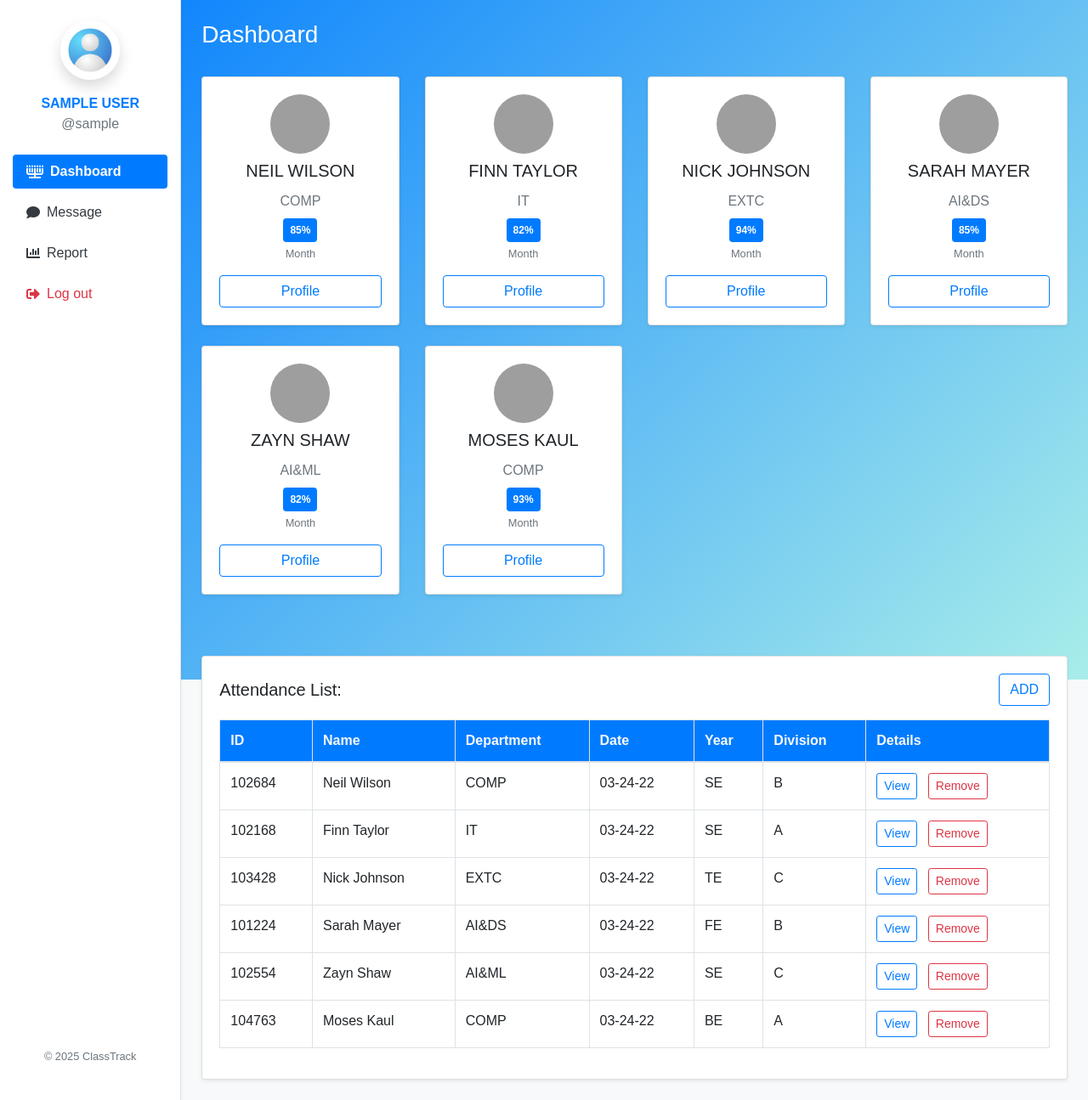
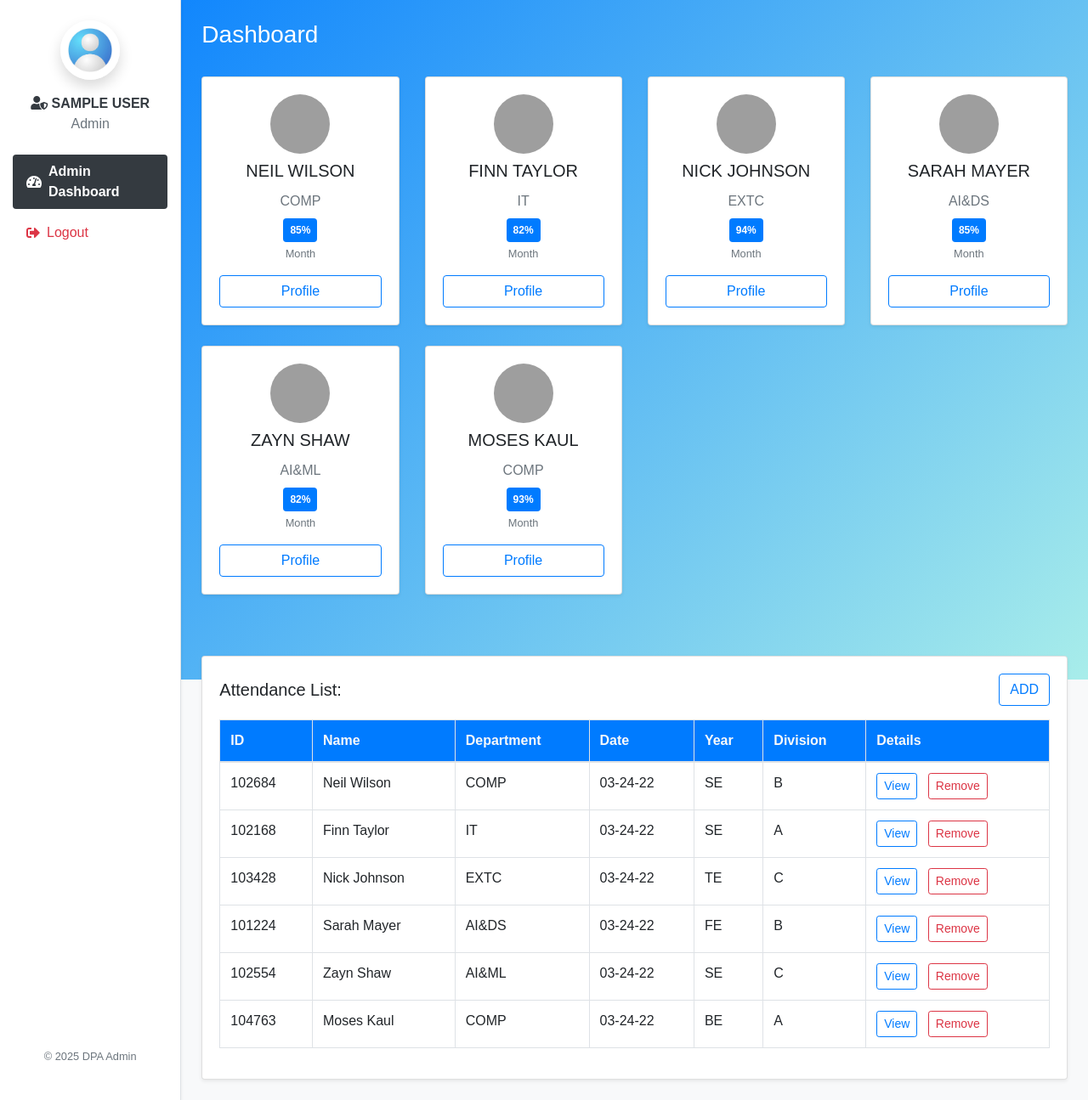
Before and after one commit to sundaramrai/ClassTrack, a Django app: page /dashboard in a window 1280 px wide. Shown: the whole page at 85% size. Run offline with Django 5.2, Linux system fonts and the light colour scheme; the visitor is signed in with stand-in values (Sample User, id 1); some libraries are stand-ins or nearby versions; grey boxes are pictures that could not be loaded.

Commit message:
refactor dashboard.html to enhance sidebar structure and improve user role differentiation

```diff
--- a/templates/app/dashboard.html
+++ b/templates/app/dashboard.html
@@ -1,24 +1,166 @@
 {% extends "app/base.html" %}
 {% block title %}ClassTrack - Dashboard{% endblock %}
 {% block body_class %}bg-light min-vh-100{% endblock %}
-{% block content %}
+{% block layout %}
 {% load static %}
+
 <div class="container-fluid">
 	<div class="row">
-		<!-- Sidebar -->
-		<nav
-			class="col-md-2 d-none d-md-flex flex-column align-items-center bg-white border-right py-4 min-vh-100 shadow-sm">
+		{% if user.is_superuser or user.is_staff %}
+		<!-- Admin Sidebar -->
+		<nav class="col-md-2 d-none d-md-flex flex-column align-items-center bg-white border-right py-4 min-vh-100 shadow-sm"
+			aria-label="Admin Sidebar">
 			<div class="mb-4 text-center w-100">
-				<img src="{% static 'images/user.png' %}" alt="User" class="rounded-circle mb-2 img-fluid shadow"
+				<img src="{% static 'images/user.png' %}" alt="Admin" class="rounded-circle mb-2 img-fluid shadow"
 					style="width:70px; height:70px; object-fit:cover;">
-				<div class="font-weight-bold text-uppercase mt-2 text-primary">{{ user.first_name }} {{ user.last_name}}</div>
+				<div class="font-weight-bold text-uppercase mt-2 text-dark">
+					<i class="fas fa-user-shield"></i> {{ user.get_full_name }}
+				</div>
+				<div class="text-muted">Admin</div>
+			</div>
+			<ul class="nav flex-column w-100">
+				<li class="nav-item mb-2">
+					<a class="nav-link active font-weight-bold d-flex align-items-center px-3 py-2 rounded text-white bg-dark"
+						href="/admin/">
+						<i class="fas fa-tachometer-alt mr-2"></i> <span>Admin Dashboard</span>
+					</a>
+				</li>
+				<li class="nav-item">
+					<a class="nav-link d-flex align-items-center px-3 py-2 rounded text-danger"
+						href="{% url 'signout' %}">
+						<i class="fas fa-sign-out-alt mr-2"></i> <span>Logout</span>
+					</a>
+				</li>
+			</ul>
+			<div class="mt-auto w-100 text-center pb-3">
+				<small class="text-muted">&copy; {{ year|default:"2025" }} DPA Admin</small>
+			</div>
+		</nav>
+		{% elif user.teacher_profile %}
+		<!-- Teacher Sidebar -->
+		<nav class="col-md-2 d-none d-md-flex flex-column align-items-center bg-white border-right py-4 min-vh-100 shadow-sm"
+			aria-label="Teacher Sidebar">
+			<div class="mb-4 text-center w-100">
+				<img src="{% static 'images/user.png' %}" alt="Teacher" class="rounded-circle mb-2 img-fluid shadow"
+					style="width:70px; height:70px; object-fit:cover;">
+				<div class="font-weight-bold text-uppercase mt-2 text-primary">{{ user.get_full_name }}</div>
+				{% if user.teacher_profile %}
+				<div class="text-muted">@{{ user.teacher_profile.employee_id }}</div>
+				{% else %}
 				<div class="text-muted">@{{ user.username }}</div>
+				{% endif %}
+				<div class="text-muted small">Teacher</div>
 			</div>
 			<ul class="nav flex-column w-100">
 				<li class="nav-item mb-2">
 					<a class="nav-link active font-weight-bold d-flex align-items-center px-3 py-2 rounded text-white bg-primary"
-						href="/dashboard">
-						<i class="fas fa-menorah mr-2"></i> <span>Dashboard</span>
+						href="{% url 'dashboard' %}">
+						<i class="fas fa-tachometer-alt mr-2"></i> <span>Dashboard</span>
+					</a>
+				</li>
+				<li class="nav-item mb-2">
+					<a class="nav-link d-flex align-items-center px-3 py-2 rounded text-dark" href="#">
+						<i class="fas fa-users mr-2"></i> <span>My Classes</span>
+					</a>
+				</li>
+				<li class="nav-item mb-2">
+					<a class="nav-link d-flex align-items-center px-3 py-2 rounded text-dark" href="#">
+						<i class="fas fa-calendar-check mr-2"></i> <span>Attendance</span>
+					</a>
+				</li>
+				<li class="nav-item mb-2">
+					<a class="nav-link d-flex align-items-center px-3 py-2 rounded text-dark" href="#">
+						<i class="fas fa-book mr-2"></i> <span>Study Materials</span>
+					</a>
+				</li>
+				<li class="nav-item mb-2">
+					<a class="nav-link d-flex align-items-center px-3 py-2 rounded text-dark" href="#">
+						<i class="fas fa-bullhorn mr-2"></i> <span>Announcements</span>
+					</a>
+				</li>
+				<li class="nav-item mb-2">
+					<a class="nav-link d-flex align-items-center px-3 py-2 rounded text-dark" href="#">
+						<i class="fas fa-calendar mr-2"></i> <span>Schedule</span>
+					</a>
+				</li>
+				<li class="nav-item mb-2">
+					<a class="nav-link d-flex align-items-center px-3 py-2 rounded text-dark" href="#">
+						<i class="fas fa-clipboard-list mr-2"></i> <span>Assessment</span>
+					</a>
+				</li>
+				<li class="nav-item mb-2">
+					<a class="nav-link d-flex align-items-center px-3 py-2 rounded text-dark" href="#">
+						<i class="fas fa-user-edit mr-2"></i> <span>My Profile</span>
+					</a>
+				</li>
+				<li class="nav-item">
+					<a class="nav-link d-flex align-items-center px-3 py-2 rounded text-danger"
+						href="{% url 'signout' %}">
+						<i class="fas fa-sign-out-alt mr-2"></i> <span>Log out</span>
+					</a>
+				</li>
+			</ul>
+			<div class="mt-auto w-100 text-center pb-3">
+				<small class="text-muted">&copy; {{ year|default:"2025" }} DPA Teacher Portal</small>
+			</div>
+		</nav>
+		{% elif user.student_profile %}
+		<!-- Student Sidebar -->
+		<nav class="col-md-2 d-none d-md-flex flex-column align-items-center bg-white border-right py-4 min-vh-100 shadow-sm"
+			aria-label="Student Sidebar">
+			<div class="mb-4 text-center w-100">
+				<img src="{% static 'images/user.png' %}" alt="Student" class="rounded-circle mb-2 img-fluid shadow"
+					style="width:70px; height:70px; object-fit:cover;">
+				<div class="font-weight-bold text-uppercase mt-2 text-primary">{{ user.get_full_name }}</div>
+				{% if user.student_profile %}
+				<div class="text-muted">@{{ user.student_profile.student_id }}</div>
+				{% else %}
+				<div class="text-muted">@{{ user.username }}</div>
+				{% endif %}
+				<div class="text-muted small">
+					{% if user.student_profile.category == 'science-jee' %}
+					Science - JEE
+					{% elif user.student_profile.category == 'science-neet' %}
+					Science - NEET
+					{% elif user.student_profile.category == 'commerce-ca' %}
+					Commerce - CA
+					{% else %}
+					Student
+					{% endif %}
+				</div>
+			</div>
+			<ul class="nav flex-column w-100">
+				<li class="nav-item mb-2">
+					<a class="nav-link active font-weight-bold d-flex align-items-center px-3 py-2 rounded text-white bg-primary"
+						href="{% url 'dashboard' %}">
+						<i class="fas fa-tachometer-alt mr-2"></i> <span>Dashboard</span>
+					</a>
+				</li>
+				<li class="nav-item mb-2">
+					<a class="nav-link d-flex align-items-center px-3 py-2 rounded text-dark" href="#">
+						<i class="fas fa-calendar-check mr-2"></i> <span>My Attendance</span>
+					</a>
+				</li>
+				<li class="nav-item mb-2">
+					<a class="nav-link d-flex align-items-center px-3 py-2 rounded text-dark" href="#">
+						<i class="fas fa-book-open mr-2"></i> <span>Study Materials</span>
+					</a>
+				</li>
+				<li class="nav-item mb-2">
+					<a class="nav-link d-flex align-items-center px-3 py-2 rounded text-dark position-relative"
+						href="#">
+						<i class="fas fa-bullhorn mr-2"></i> <span>Announcements</span>
+						<span class="badge badge-danger ml-auto">3</span>
+					</a>
+				</li>
+				<li class="nav-item mb-2">
+					<a class="nav-link d-flex align-items-center px-3 py-2 rounded text-dark" href="#">
+						<i class="fas fa-calendar mr-2"></i> <span>My Schedule</span>
+					</a>
+				</li>
+				<li class="nav-item mb-2">
+					<a class="nav-link d-flex align-items-center px-3 py-2 rounded text-dark" href="#">
+						<i class="fas fa-chart-line mr-2"></i> <span>Performance</span>
 					</a>
 				</li>
 				<li class="nav-item mb-2">
@@ -28,21 +170,23 @@
 				</li>
 				<li class="nav-item mb-2">
 					<a class="nav-link d-flex align-items-center px-3 py-2 rounded text-dark" href="#">
-						<i class="fas fa-chart-bar mr-2"></i> <span>Report</span>
+						<i class="fas fa-user-edit mr-2"></i> <span>My Profile</span>
 					</a>
 				</li>
 				<li class="nav-item">
-					<a class="nav-link d-flex align-items-center px-3 py-2 rounded text-danger" href="/signout">
+					<a class="nav-link d-flex align-items-center px-3 py-2 rounded text-danger"
+						href="{% url 'signout' %}">
 						<i class="fas fa-sign-out-alt mr-2"></i> <span>Log out</span>
 					</a>
 				</li>
 			</ul>
 			<div class="mt-auto w-100 text-center pb-3">
-				<small class="text-muted">&copy; {{ year|default:"2025" }} ClassTrack</small>
+				<small class="text-muted">&copy; {{ year|default:"2025" }} DPA Student Portal</small>
 			</div>
 		</nav>
-		<!-- Main Content -->
-		<main class="col-md-10 ml-sm-auto px-4 py-4">
+		{% endif %}
+		<div class="col-md-10 ml-sm-auto px-4 py-4">
+			{% block dashboard_content %}
 			<div class="d-flex justify-content-between align-items-center mb-4">
 				<h1 class="h3 text-white">Dashboard</h1>
 			</div>
@@ -112,7 +256,8 @@
 					</div>
 				</div>
 			</section>
-		</main>
+			{% endblock %}
+		</div>
 	</div>
 </div>
 {% endblock %}
```
